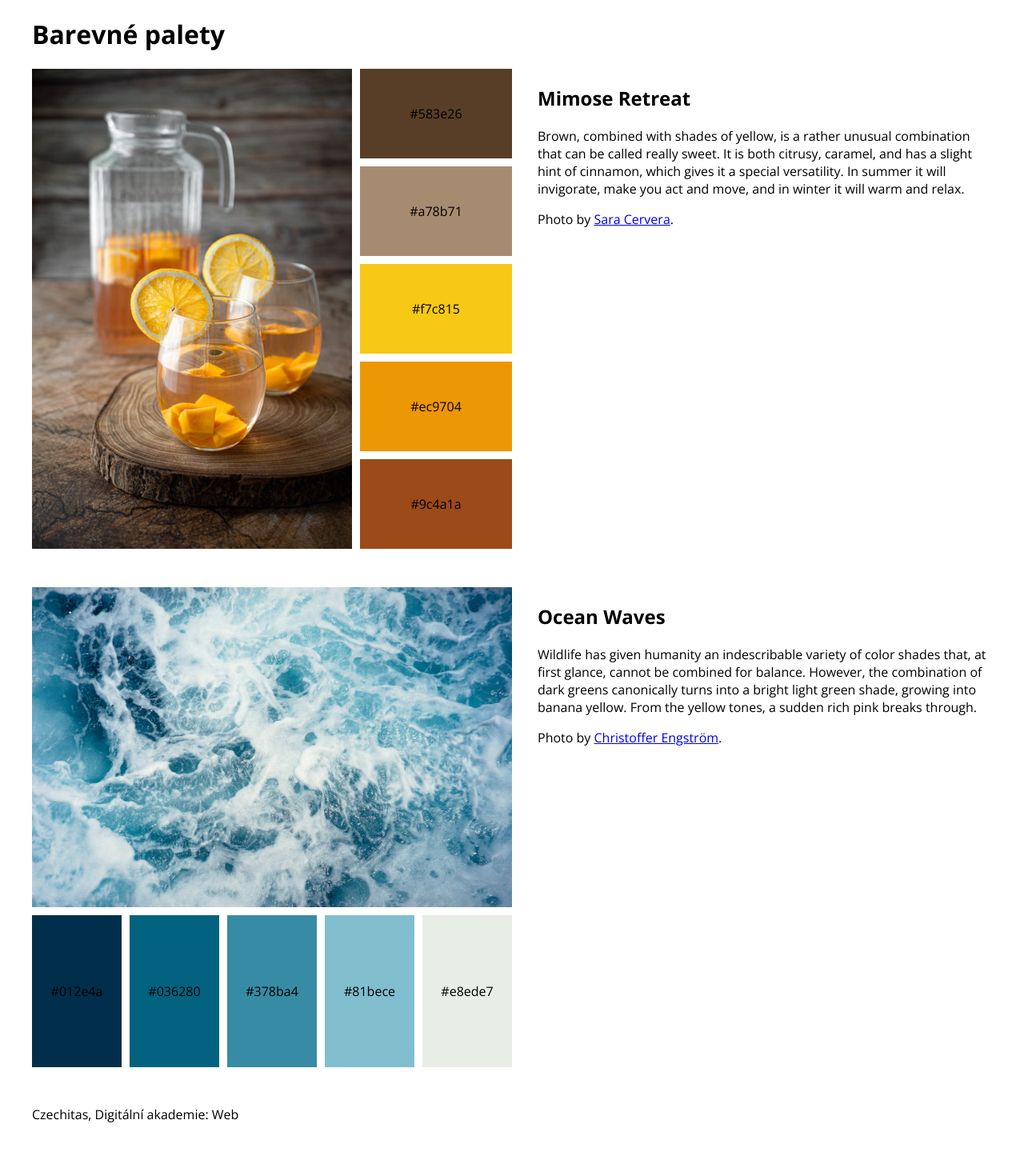
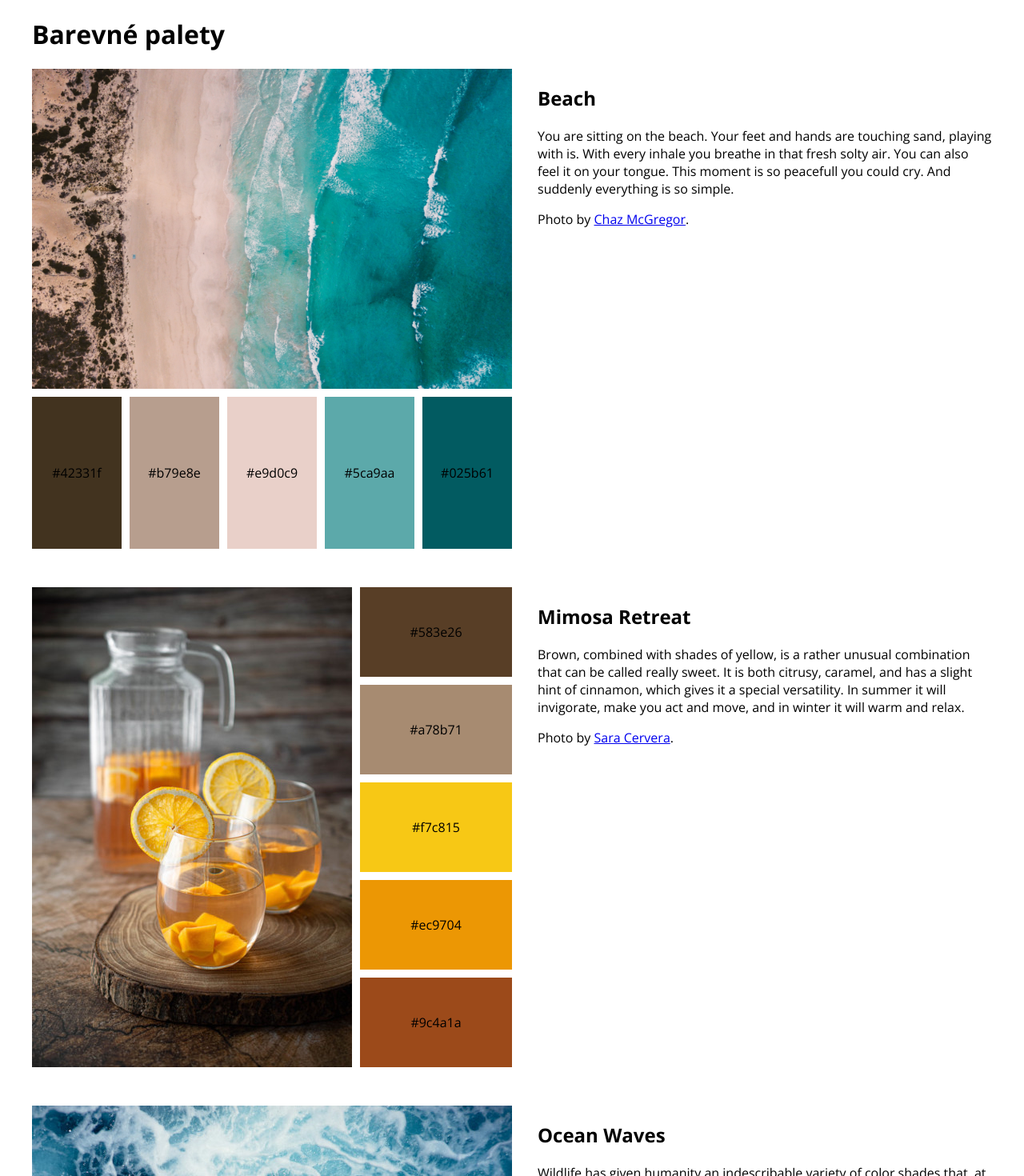
Before and after one commit to LucieSt/color-palettes-task, a React app: page / in a window 1280 px wide. Shown: the top 1470 px of the page at 80% size. Before the commit the page ends 1420 px from the top, so only its background shows below. Built offline with nearby package versions, Linux system fonts and the light colour scheme.

Commit message:
finishing the task - dividing into components

```diff
--- /dev/null
+++ b/src/Components/Palette/index.jsx
@@ -0,0 +1,27 @@
+import React from "react";
+import SchemeColor from './../SchemeColor';
+import './style.css';
+
+const Palette = ({ paletteData }) => {
+
+	const directionClass = paletteData.direction === "vertical" ? "palette-scheme palette-scheme--vertical" : "palette-scheme palette-scheme--horizontal" ;
+
+	return (
+		<div className="palette">
+			<div className={directionClass}>
+				<img className="scheme-image" src={paletteData.image} alt={paletteData.name} />
+				<div className="scheme-colors">
+					{paletteData.colors.map((barva) => <SchemeColor color={barva}/> )}
+				</div>
+			</div>
+			<div className="palette-info">
+				<h2>{paletteData.name}</h2>
+				<p>{paletteData.description}</p>
+
+				<p>Photo by <a href={paletteData.attribution.url} target="_blank">{paletteData.attribution.name}</a>.</p>
+			</div>
+		</div>
+	)
+};
+
+export default Palette;
--- /dev/null
+++ b/src/Components/Palette/style.css
@@ -0,0 +1,53 @@
+.palette {
+    display: flex;
+    margin-bottom: 3rem;
+  }
+
+  .palette-scheme {
+    flex: 0 0 auto;
+    display: flex;
+    gap: 10px;
+
+    width: 600px;
+    height: 600px;
+  }
+
+  .palette-scheme--horizontal {
+    flex-direction: column;
+  }
+
+  .palette-scheme--vertical {
+    flex-direction: row;
+  }
+
+  .scheme-image {
+    flex: 0 0 auto;
+  }
+
+  .palette-scheme--horizontal > .scheme-image {
+    width: 600px;
+    height: 400px;
+  }
+
+  .palette-scheme--vertical > .scheme-image {
+    width: 400px;
+    height: 600px;
+  }
+
+  .scheme-colors {
+    flex: 1;
+    display: flex;
+    gap: 10px;
+  }
+
+  .palette-scheme--horizontal > .scheme-colors {
+    flex-direction: row;
+  }
+
+  .palette-scheme--vertical > .scheme-colors {
+    flex-direction: column;
+  }
+
+  .palette-info {
+    margin-left: 2rem;
+  }
--- /dev/null
+++ b/src/Components/SchemeColor/index.jsx
@@ -0,0 +1,10 @@
+import React from "react";
+import './style.css';
+
+const SchemeColor = ({ color }) => {
+    return (
+        <div className="scheme-color" style={{ backgroundColor: color }}>{color}</div>
+    )
+};
+
+export default SchemeColor;
--- /dev/null
+++ b/src/Components/SchemeColor/style.css
@@ -0,0 +1,6 @@
+.scheme-color {
+    flex: 1;
+    display: flex;
+    justify-content: center;
+    align-items: center;
+  }
--- a/src/index.jsx
+++ b/src/index.jsx
@@ -1,12 +1,8 @@
 import React from 'react';
 import { createRoot } from 'react-dom/client';
+import Palette from './Components/Palette/index.jsx';
 import { palettes } from './palettes.js';
 import './style.css';
-
-const barvy = [];
-palettes[0].colors.forEach((barva) => {
-  barvy.push(barva);
-});
 
 const App = () => {
   return (
@@ -15,41 +11,9 @@ const App = () => {
         <h1>Barevné palety</h1>
       </header>
       <main>
-        <div className="palette">
-          <div className="palette-scheme palette-scheme--vertical">
-            <img className="scheme-image" src="/img/mimosa-retreat.jpg" alt="Mimosa Retreat" />
-            <div className="scheme-colors">
-              {barvy.map((barva) => (
-                <div className="scheme-color" style={{ backgroundColor: barva }} >{barva}</div>
-              ))}
-            </div>
-          </div>
-          <div className="palette-info">
-            <h2>Mimose Retreat</h2>
-            <p>Brown, combined with shades of yellow, is a rather unusual combination that can be called really sweet. It is both citrusy, caramel, and has a slight hint of cinnamon, which gives it a special versatility. In summer it will invigorate, make you act and move, and in winter it will warm and relax.</p>
-
-            <p>Photo by <a href="https://unsplash.com/photos/XkiONXX7i4o" target="_blank">Sara Cervera</a>.</p>
-          </div>
-        </div>
-
-        <div className="palette">
-          <div className="palette-scheme palette-scheme--horizontal">
-            <img className="scheme-image" src="/img/ocean-waves.jpg" alt="Ocean Waves" />
-            <div className="scheme-colors">
-              <div className="scheme-color" style={{ backgroundColor: '#012e4a' }} >#012e4a</div>
-              <div className="scheme-color" style={{ backgroundColor: '#036280' }} >#036280</div>
-              <div className="scheme-color" style={{ backgroundColor: '#378ba4' }} >#378ba4</div>
-              <div className="scheme-color" style={{ backgroundColor: '#81bece' }} >#81bece</div>
-              <div className="scheme-color" style={{ backgroundColor: '#e8ede7' }} >#e8ede7</div>
-            </div>
-          </div>
-          <div className="palette-info">
-            <h2>Ocean Waves</h2>
-            <p>Wildlife has given humanity an indescribable variety of color shades that, at first glance, cannot be combined for balance. However, the combination of dark greens canonically turns into a bright light green shade, growing into banana yellow. From the yellow tones, a sudden rich pink breaks through.</p>
-
-            <p>Photo by <a href="https://unsplash.com/photos/wc9avd2RaN0" target="_blank">Christoffer Engström</a>.</p>
-          </div>
-        </div>
+        {palettes.map((paleta) => (
+          <Palette key={paleta.name} paletteData={paleta}/>
+        ))}
       </main>
       <footer>
         <p>Czechitas, Digitální akademie: Web</p>
--- a/src/palettes.js
+++ b/src/palettes.js
@@ -1,4 +1,15 @@
 export const palettes = [
+  {
+    name: 'Beach',
+    image: '/img/beach.jpg',
+    attribution: {
+      name: 'Chaz McGregor',
+      url: 'https://unsplash.com/photos/f66-oTghELc',
+    },
+    colors: ['#42331f', '#b79e8e', '#e9d0c9', '#5ca9aa', '#025b61'],
+    direction: 'horizontal',
+    description: 'You are sitting on the beach. Your feet and hands are touching sand, playing with is. With every inhale you breathe in that fresh solty air. You can also feel it on your tongue. This moment is so peacefull you could cry. And suddenly everything is so simple.',
+  },
   {
     name: 'Mimosa Retreat',
     image: '/img/mimosa-retreat.jpg',
--- a/src/style.css
+++ b/src/style.css
@@ -13,64 +13,3 @@ html {
   margin-right: auto;
   margin-left: auto;
 }
-
-.palette {
-  display: flex;
-  margin-bottom: 3rem;
-}
-
-.palette-scheme {
-  flex: 0 0 auto;
-  display: flex;
-  gap: 10px;
-
-  width: 600px;
-  height: 600px;
-}
-
-.palette-scheme--horizontal {
-  flex-direction: column;
-}
-
-.palette-scheme--vertical {
-  flex-direction: row;
-}
-
-.scheme-image {
-  flex: 0 0 auto;
-}
-
-.palette-scheme--horizontal > .scheme-image {
-  width: 600px;
-  height: 400px;
-}
-
-.palette-scheme--vertical > .scheme-image {
-  width: 400px;
-  height: 600px;
-}
-
-.scheme-colors {
-  flex: 1;
-  display: flex;
-  gap: 10px;
-}
-
-.palette-scheme--horizontal > .scheme-colors {
-  flex-direction: row;
-}
-
-.palette-scheme--vertical > .scheme-colors {
-  flex-direction: column;
-}
-
-.scheme-color {
-  flex: 1;
-  display: flex;
-  justify-content: center;
-  align-items: center;
-}
-
-.palette-info {
-  margin-left: 2rem;
-}
```
Also changed, not shown: public/img/beach.jpg (added).
